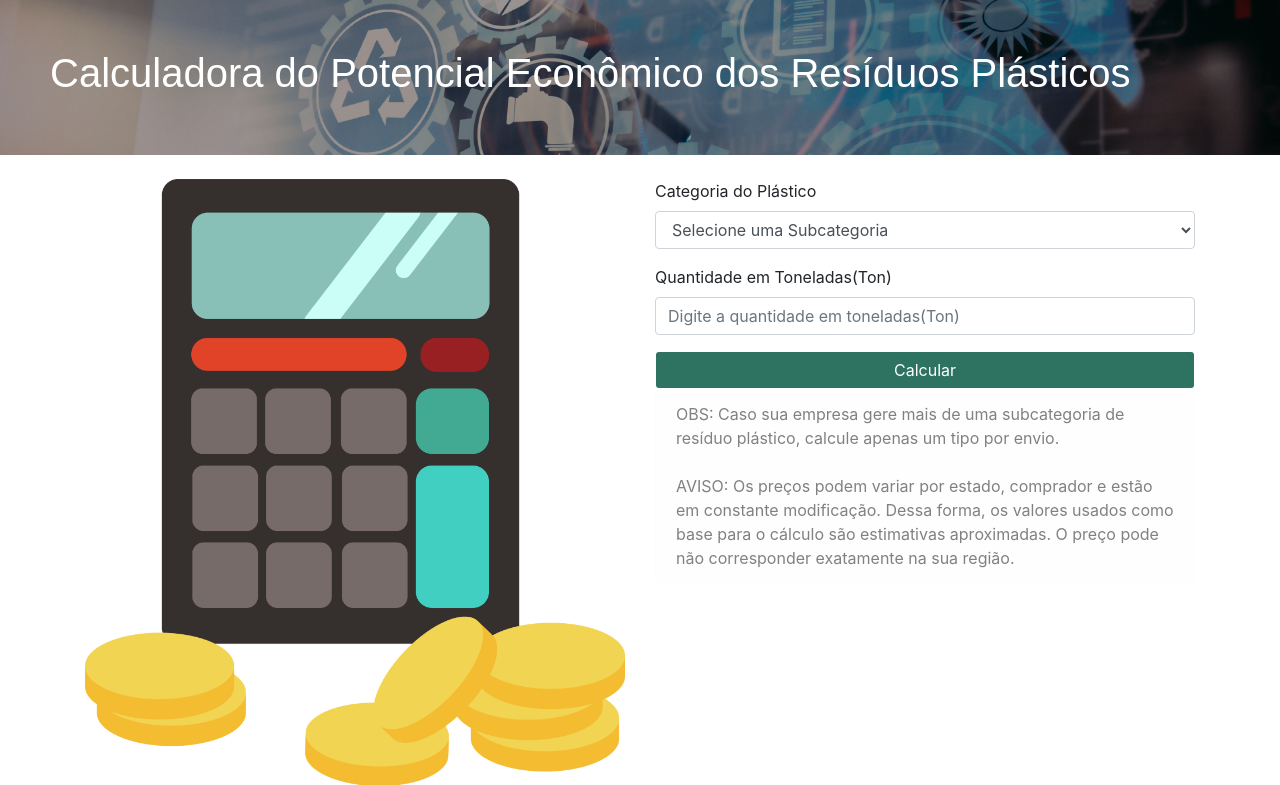
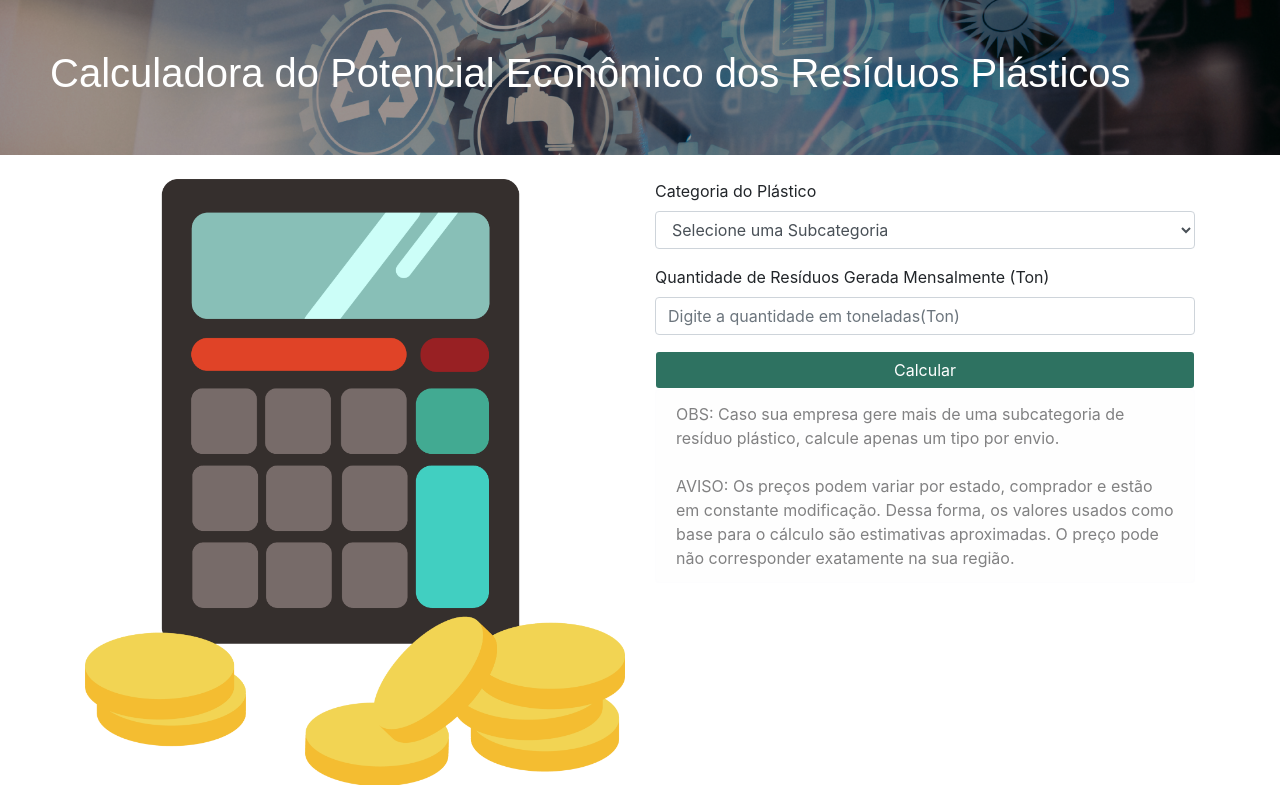
Before and after one commit to gabrielveigalima/calculadora_residuos, a PHP site: page /calcular.php in a window 1280 px wide. Shown: the part 76-861 px from the top of the page. Run offline with PHP 8.4, Linux system fonts and the light colour scheme; data that the repository does not hold is empty; a stand-in replaces the project's code that opens the database connection; some libraries are stand-ins or nearby versions.

Commit message:
mudando label do form

```diff
--- a/calcular.php
+++ b/calcular.php
@@ -106,7 +106,7 @@ session_start();
               </select>
             </div>
             <div class="form-group">
-              <label>Quantidade em Toneladas(Ton)</label>
+              <label>Quantidade de Resíduos Gerada Mensalmente (Ton)</label>
               <input name="amount" required type="number" class="form-control" placeholder="Digite a quantidade em toneladas(Ton)">
             </div>
             <input type="submit" value="Calcular" class="form-control btn btn_navbar">
```
